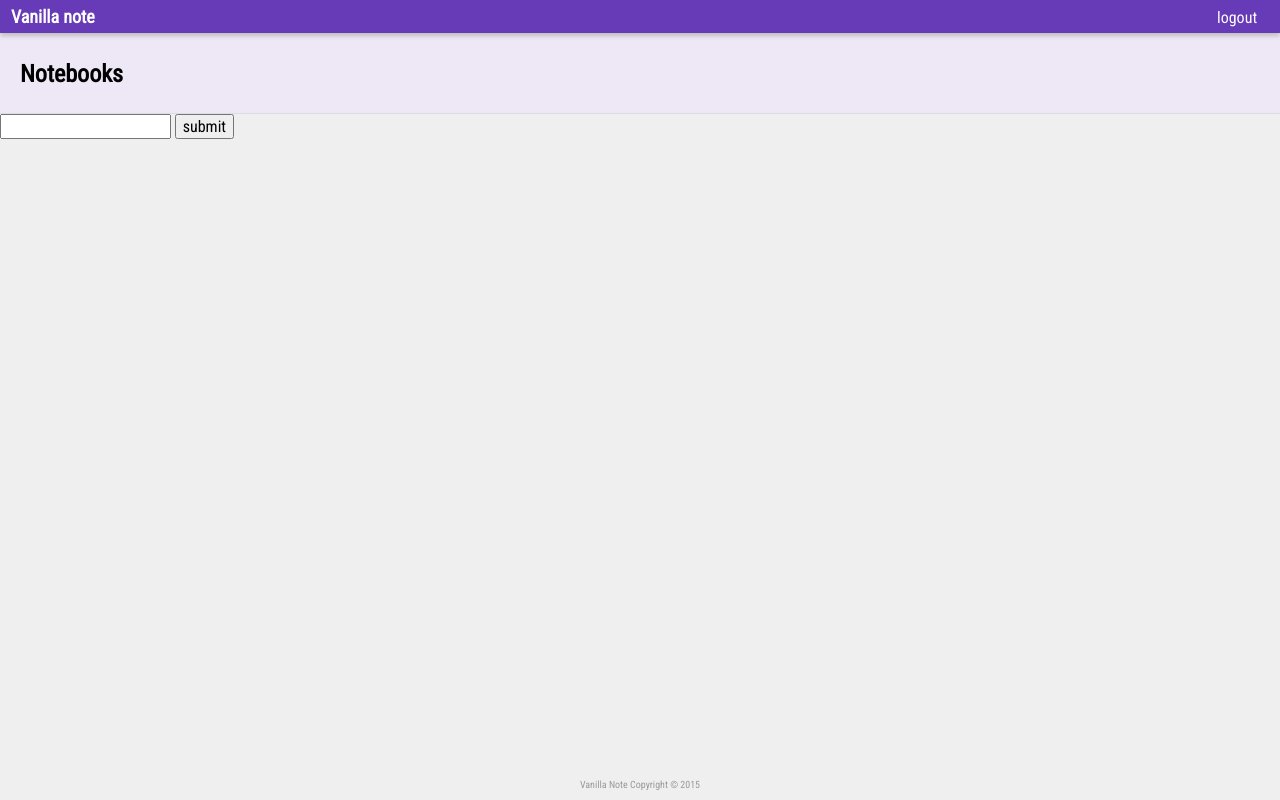
After one commit to joelcolucci/vanillanote, a Flask app: template templates/view_new_notebook.html in a window 1280 px wide. The commit adds this page. Run offline with Flask 2, Linux system fonts and the light colour scheme; the template is opened without the code that fills it, so the values that code supplies are empty; parts of the project's set-up code (start-up, migrations or seed data) failed here and were passed over; some libraries are stand-ins or nearby versions.

Commit message:
reorg templates directory

```diff
--- a/static/css/layout.css
+++ b/static/css/layout.css
@@ -6,7 +6,7 @@
     -moz-box-sizing: border-box;
     box-sizing: border-box;
     font-family: 'Roboto Condensed', sans-serif;
-      -webkit-font-smoothing: antialiased;
+    -webkit-font-smoothing: antialiased;
 }
 
 html,
--- a/templates/new_notebook.html
+++ b/templates/view_new_notebook.html
@@ -1,4 +1,4 @@
-{% extends "wrapper_main.html" %}
+{% extends "wrapper_notebooks.html" %}
 {% block content %}
 
 <div class="container">
--- a/templates/view_notes.html
+++ b/templates/view_notes.html
@@ -1,4 +1,4 @@
-{% extends "wrapper_main.html" %}
+{% extends "wrapper_notes.html" %}
 {% block content %}
 
 <div class="primary-toolbar void">
--- /dev/null
+++ b/templates/wrapper_notebooks.html
@@ -0,0 +1,36 @@
+<!DOCTYPE html>
+<html lang="en">
+<head>
+    <meta charset="utf-8">
+    <meta http-equiv="X-UA-Compatible" content="IE=edge">
+    <meta name="viewport" content="width=device-width, initial-scale=1">
+    <title>Vanilla Note</title>
+    <link href='http://fonts.googleapis.com/css?family=Roboto+Condensed|Courgette' rel='stylesheet' type='text/css'>
+    <link rel="stylesheet" href="//maxcdn.bootstrapcdn.com/font-awesome/4.3.0/css/font-awesome.min.css">
+    <link href="{{ url_for('static', filename='css/normalize.css') }}" rel="stylesheet">
+    <link href="{{ url_for('static', filename='css/layout.css') }}" rel="stylesheet">
+    <link href="{{ url_for('static', filename='css/theme.css') }}" rel="stylesheet">
+    <link href="{{ url_for('static', filename='css/styles.css') }}" rel="stylesheet">
+
+</head>
+<body>
+    <div class="primary-toolbar">
+        <div class="toolbar-section">
+            <h1 class="primary-toolbar-heading">Vanilla note</h1>
+        </div>
+        <div class="toolbar-section text-right">
+            <a href="{{url_for('gdisconnect')}}" class="link-primary">logout</a>
+        </div>
+    </div>
+    <div class="secondary-toolbar">
+        <h2 class="secondary-toolbar-heading">Notebooks</h2>
+    </div>
+
+    {% block content %}
+    {% endblock %}
+
+    <footer class="footer text-center">
+        <p class="copy-right"> Vanilla Note Copyright &copy; 2015</p>
+    </footer>
+</body>
+</html>
```
Also changed, not shown: templates/view_notebooks.html (+2 -20 lines), templates/wrapper_notes.html (renamed from templates/wrapper_main.html), 1 other file.
